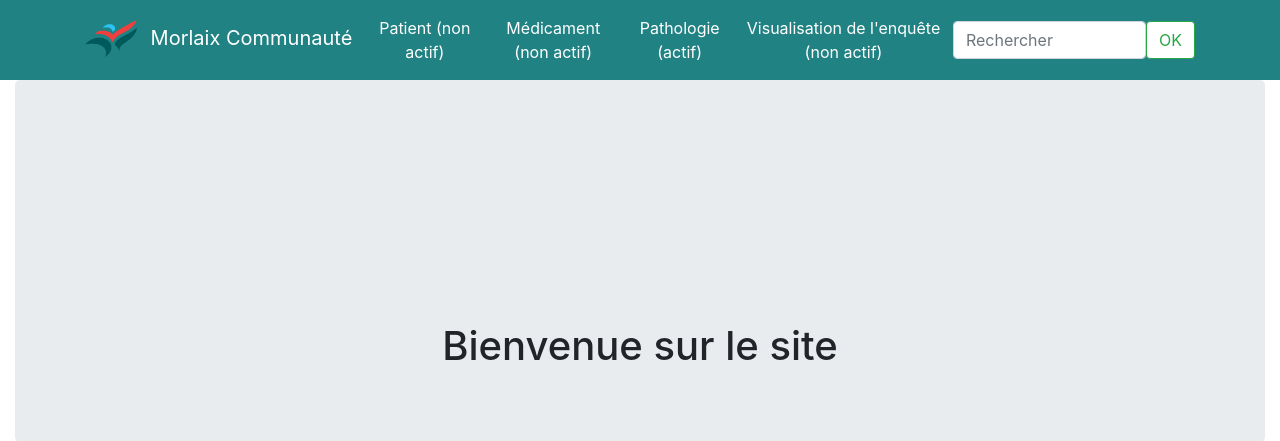
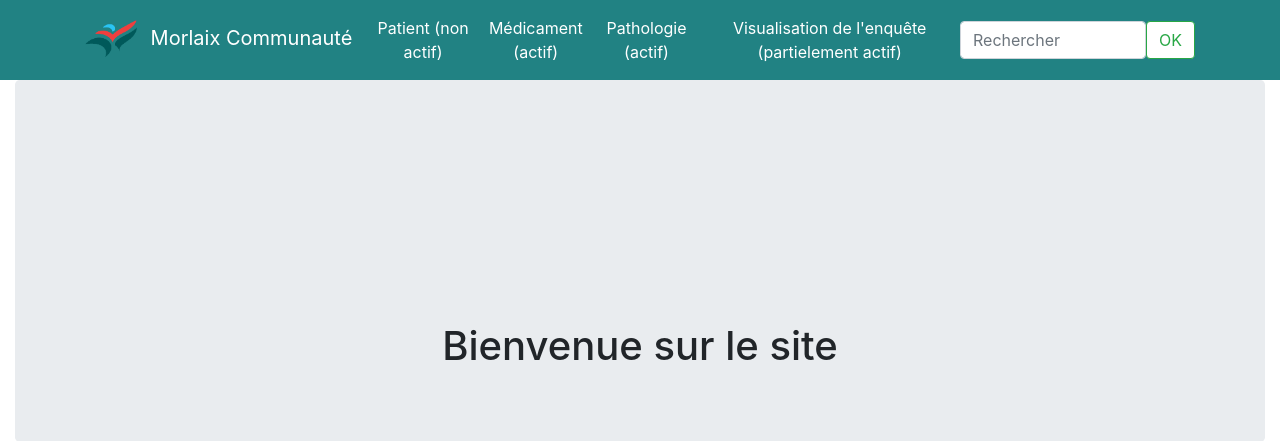
Before and after one commit to lucas-besson/S3.01-Misson-2, a Flask app: page / in a window 1280 px wide. Shown: the top 441 px of the page. Run offline with Flask 3, Linux system fonts and the light colour scheme; some libraries are stand-ins or nearby versions.

Commit message:
mise à jour de la bar de navigation

```diff
--- a/templates/_nav.html
+++ b/templates/_nav.html
@@ -13,13 +13,13 @@
                         <a class="nav-link text-white" href="/patient/show">Patient (non actif)</a>
                      </li>
                      <li class="nav-item">
-                        <a class="nav-link text-white" href="/medicament/show">Médicament (non actif)</a>
+                        <a class="nav-link text-white" href="/medicament/show">Médicament (actif)</a>
                      </li>
                      <li class="nav-item">
                         <a class="nav-link text-white" href="/pathologie/show">Pathologie (actif)</a>
                      </li>
                      <li class="nav-item">
-                        <a class="nav-link text-white" href="/visualisation/filtre/show">Visualisation de l'enquête (non actif)</a>
+                        <a class="nav-link text-white" href="/visualisation/filtre/show">Visualisation de l'enquête (partielement actif)</a>
                      </li>
                   </ul>
                   <form class="d-flex" role="search">
```
